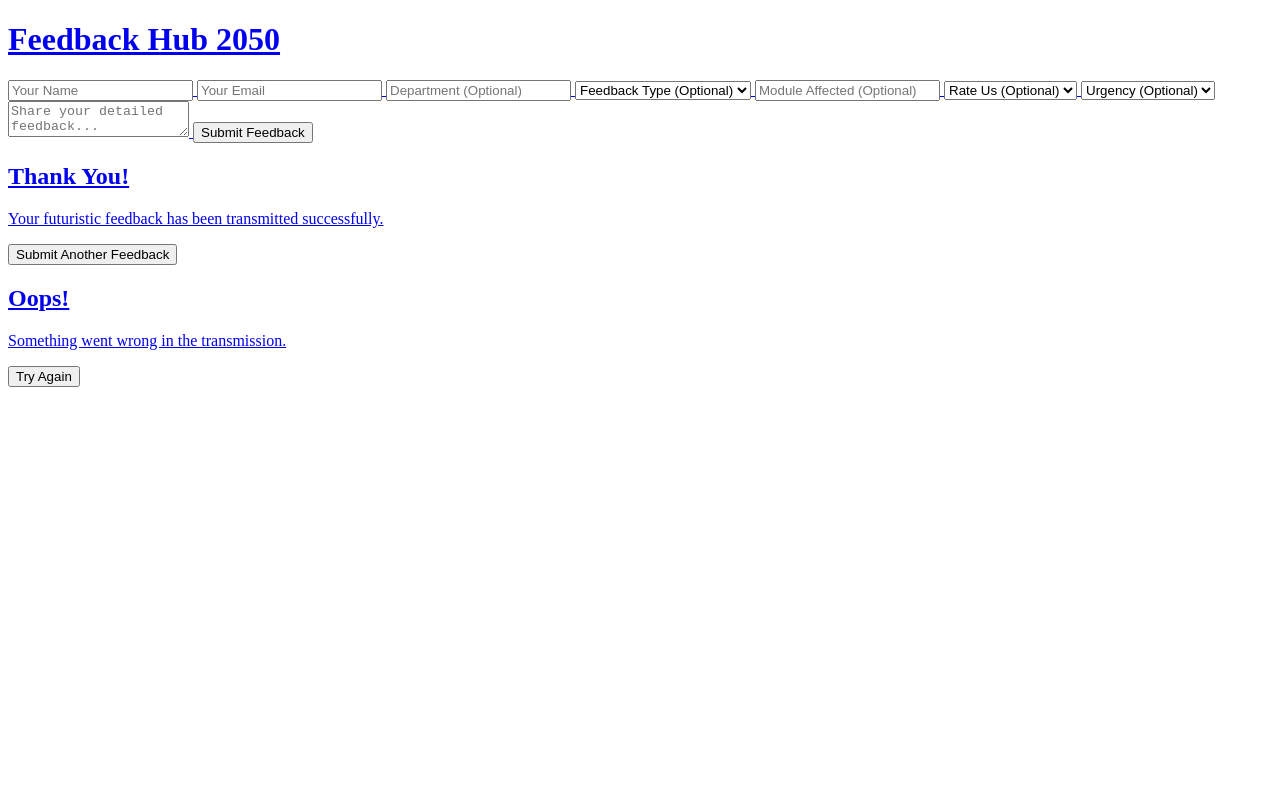
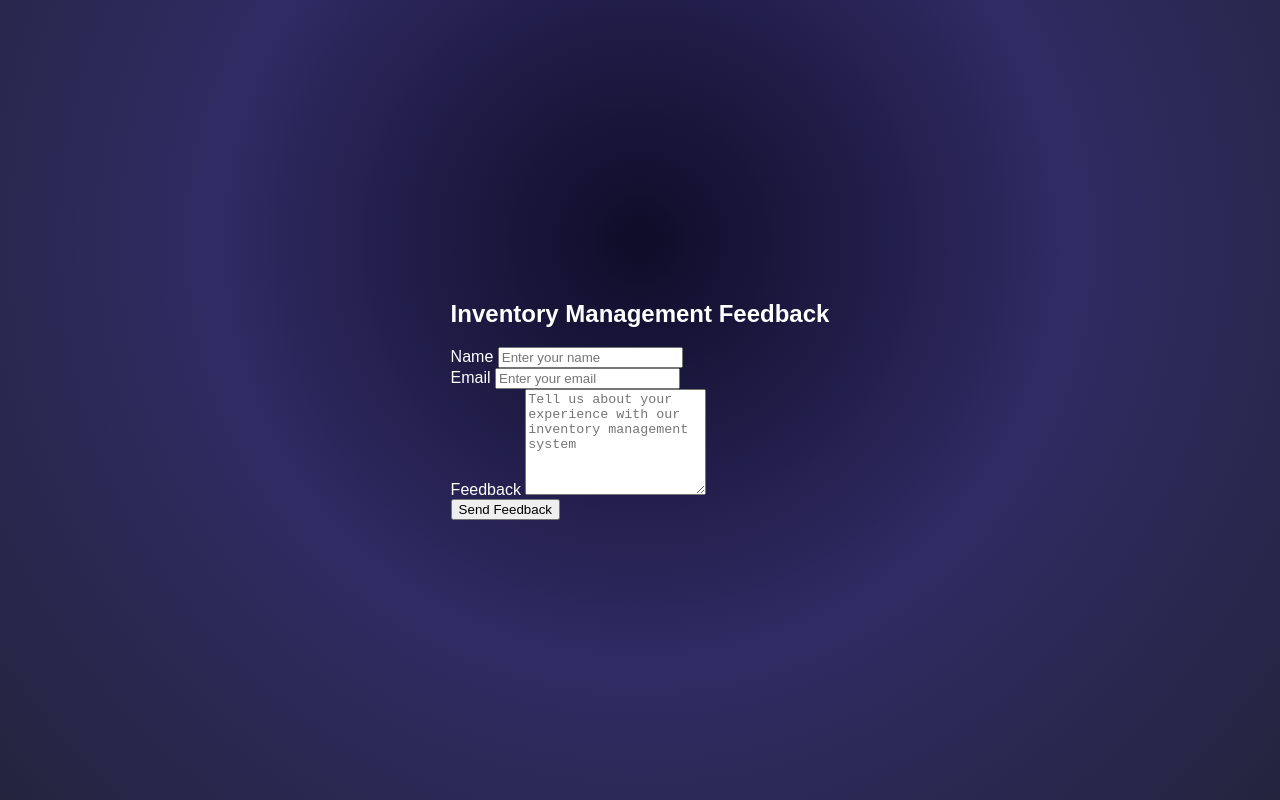
Before and after one commit to Aravind066390/Feedback, a plain HTML site: page index.html in a window 1280 px wide. Drawn offline with nearby package versions, Linux system fonts and the light colour scheme.

Commit message:
Update index.html

```diff
--- a/index.html
+++ b/index.html
@@ -3,57 +3,55 @@
 <head>
     <meta charset="UTF-8">
     <meta name="viewport" content="width=device-width, initial-scale=1.0">
-    <title>Futuristic Feedback Form 2050</title>
-    <a rel="stylesheet" href="styles.css">
-    <script type="text/javascript" src="https://cdn.jsdelivr.net/npm/@emailjs/browser@3/dist/email.min.js"></script>
+    <title>Inventory Management Feedback</title>
+    <link rel="stylesheet" href="styles.css">
 </head>
 <body>
-    <div class="container">
-        <h1>Feedback Hub 2050</h1>
-        <form id="feedbackForm" class="glass-card">
-            <input type="text" name="name" placeholder="Your Name" required>
-            <input type="email" name="email" placeholder="Your Email" required>
-            <input type="text" name="department" placeholder="Department (Optional)">
-            <select name="feedbackType">
-                <option value="">Feedback Type (Optional)</option>
-                <option>Bug Report</option>
-                <option>Feature Request</option>
-                <option>General Feedback</option>
-            </select>
-            <input type="text" name="moduleAffected" placeholder="Module Affected (Optional)">
-            <select name="rating">
-                <option value="">Rate Us (Optional)</option>
-                <option>1 Star</option>
-                <option>2 Stars</option>
-                <option>3 Stars</option>
-                <option>4 Stars</option>
-                <option>5 Stars</option>
-            </select>
-            <select name="urgency">
-                <option value="">Urgency (Optional)</option>
-                <option>Low</option>
-                <option>Normal</option>
-                <option>High</option>
-            </select>
-            <textarea name="feedbackDetails" placeholder="Share your detailed feedback..." required></textarea>
-            <button type="submit" class="glow-button">Submit Feedback</button>
-        </form>
+    <div class="feedback-container">
+        <div class="feedback-card">
+            <h2>Inventory Management Feedback</h2>
+            <form id="feedbackForm">
+                <div class="form-group">
+                    <label for="name">Name</label>
+                    <input
+                        type="text"
+                        id="name"
+                        name="name"
+                        placeholder="Enter your name"
+                        required
+                    >
+                </div>
 
-        <div id="thankYouMessage" class="hidden glass-card message-card">
-            <h2>Thank You!</h2>
-            <p>Your futuristic feedback has been transmitted successfully.</p>
-            <p id="successComment"></p>
-            <button id="newFeedbackBtn" class="glow-button">Submit Another Feedback</button>
-        </div>
+                <div class="form-group">
+                    <label for="email">Email</label>
+                    <input
+                        type="email"
+                        id="email"
+                        name="email"
+                        placeholder="Enter your email"
+                        required
+                    >
+                </div>
 
-        <div id="errorMessage" class="hidden glass-card message-card">
-            <h2>Oops!</h2>
-            <p>Something went wrong in the transmission.</p>
-            <p id="failureComment"></p>
-            <button id="tryAgainBtn" class="glow-button">Try Again</button>
+                <div class="form-group">
+                    <label for="message">Feedback</label>
+                    <textarea
+                        id="message"
+                        name="message"
+                        placeholder="Tell us about your experience with our inventory management system"
+                        rows="4"
+                        required
+                    ></textarea>
+                </div>
+
+                <button type="submit" id="submitBtn">Send Feedback</button>
+            </form>
         </div>
     </div>
 
-    <script src="feedback.js"></script>
+    <div id="toast-container"></div>
+
+    <script src="https://cdn.jsdelivr.net/npm/@emailjs/browser@3/dist/email.min.js"></script>
+    <script src="script.js"></script>
 </body>
 </html>
```
